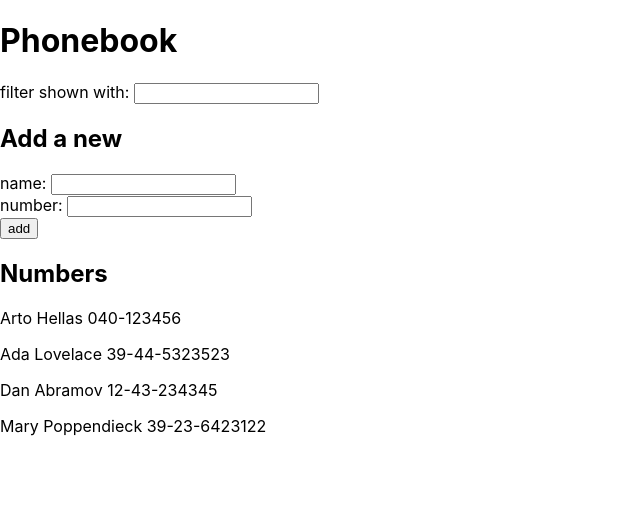
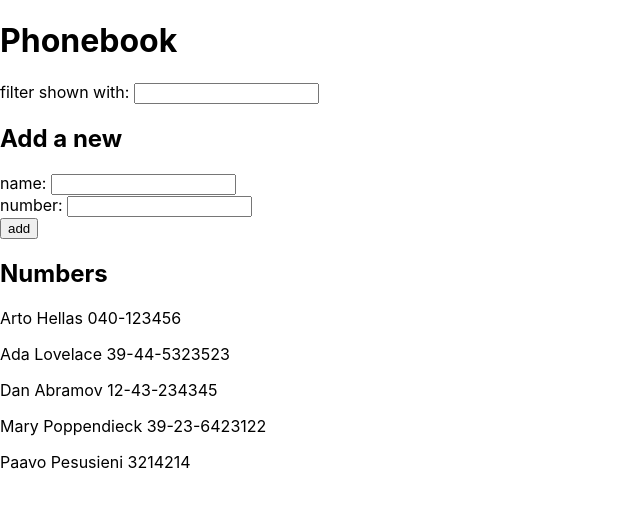
Before and after one commit to shlevanto/fullstack-open-2020Simo, a React (Create React App) app in the folder part2/puhelinluettelo/: page / in a window 1280 px wide. Shown: the top 506 px of the page, without its empty margins (0-640 px from the left). Built offline with nearby package versions, Linux system fonts and the light colour scheme; data requests are answered from the project's data file; the HTML template or start-up script is replaced by a standard one.

Commit message:
2.15 tehty

```diff
--- a/part2/puhelinluettelo/db.json
+++ b/part2/puhelinluettelo/db.json
@@ -1,5 +1,5 @@
 {
-  "persons":[
+  "persons": [
     {
       "name": "Arto Hellas",
       "number": "040-123456",
@@ -13,12 +13,17 @@
     {
       "name": "Dan Abramov",
       "number": "12-43-234345",
-      "id":3
+      "id": 3
     },
     {
       "name": "Mary Poppendieck",
       "number": "39-23-6423122",
       "id": 4
+    },
+    {
+      "name": "Paavo Pesusieni",
+      "number": "3214214",
+      "id": 5
     }
   ]
 }
--- a/part2/puhelinluettelo/src/App.js
+++ b/part2/puhelinluettelo/src/App.js
@@ -33,12 +33,13 @@ const App = () => {
       return
     }
 
-
-    setPersons(persons.concat(personObject))
-
-    setNewName('')
-    setNewNumber('')
-
+    axios
+      .post('http://localhost:3001/persons', personObject)
+      .then(response => {
+        setPersons(persons.concat(personObject))
+        setNewName('')
+        setNewNumber('')
+      })
   }
 
   const handleNewName = (event) => {
```
